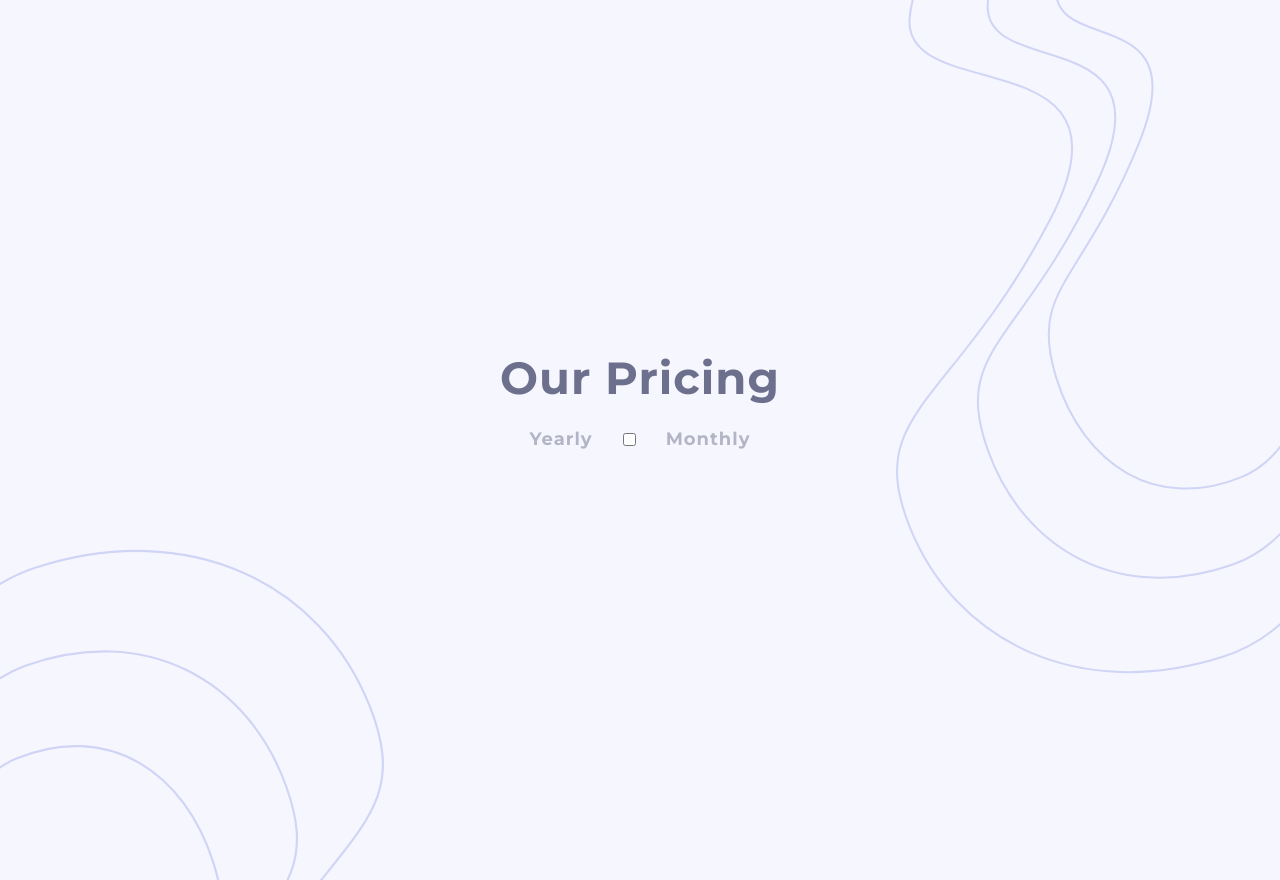
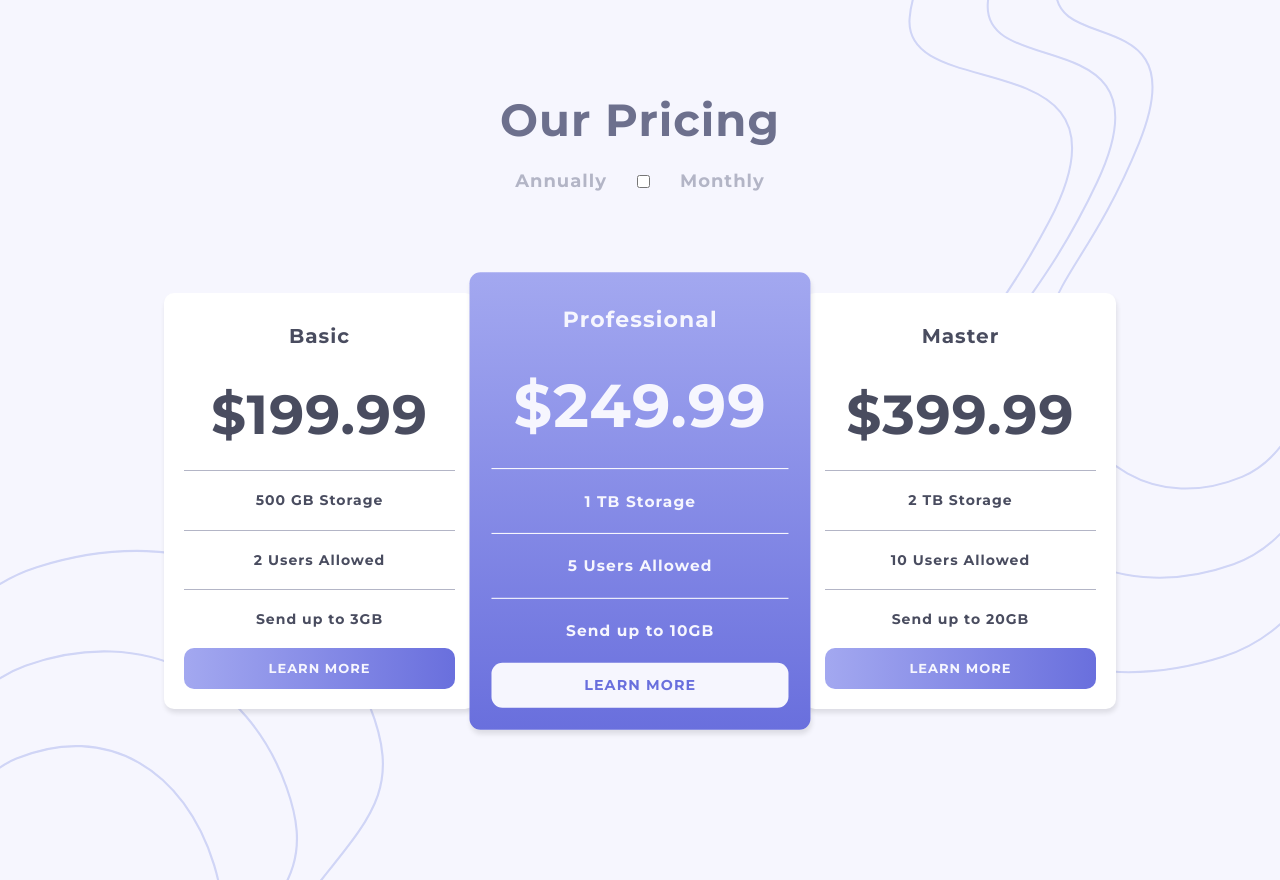
Before and after one commit to freetart/FEM-pricing-component-with-toggle, a website built with Parcel: page src/index.html in a window 1280 px wide. Built offline with nearby package versions, Linux system fonts and the light colour scheme.

Commit message:
created cards section

```diff
--- a/src/index.html
+++ b/src/index.html
@@ -21,11 +21,48 @@
     <header class="header">
       <h1 class="header__title">Our Pricing</h1>
       <div class="toggle">
-        <h5 class="toggle__option">Yearly</h5>
+        <h5 class="toggle__option">Annually</h5>
         <input class="toggle__input" type="checkbox" />
         <h5 class="toggle__option">Monthly</h5>
       </div>
     </header>
+
+    <!-- cards -->
+    <section class="cards">
+      <!-- single card -->
+      <article class="card">
+        <h4 class="card__plan">Basic</h4>
+        <h2 class="card__price">$199.99</h2>
+        <ul class="card__list">
+          <li class="card__item">500 GB Storage</li>
+          <li class="card__item">2 Users Allowed</li>
+          <li class="card__item">Send up to 3GB</li>
+          <a href="#!" class="btn btn--secondary">Learn More</a>
+        </ul>
+      </article>
+      <!-- single card -->
+      <article class="card card--primary">
+        <h4 class="card__plan">Professional</h4>
+        <h2 class="card__price">$249.99</h2>
+        <ul class="card__list">
+          <li class="card__item">1 TB Storage</li>
+          <li class="card__item">5 Users Allowed</li>
+          <li class="card__item">Send up to 10GB</li>
+          <a href="#!" class="btn btn--primary">Learn More</a>
+        </ul>
+      </article>
+      <!-- single card -->
+      <article class="card">
+        <h4 class="card__plan">Master</h4>
+        <h2 class="card__price">$399.99</h2>
+        <ul class="card__list">
+          <li class="card__item">2 TB Storage</li>
+          <li class="card__item">10 Users Allowed</li>
+          <li class="card__item">Send up to 20GB</li>
+          <a href="#!" class="btn btn--secondary">Learn More</a>
+        </ul>
+      </article>
+    </section>
     <script src="./js/main.js"></script>
   </body>
 </html>
--- a/src/scss/components/_components.scss
+++ b/src/scss/components/_components.scss
@@ -14,3 +14,82 @@
     font-size: size(sm);
   }
 }
+
+// card
+.card {
+  color: color(black);
+  background-color: color(white);
+  padding: 2rem;
+  text-align: center;
+  position: relative;
+  z-index: 2;
+  box-shadow: 0.1rem 0.4rem 0.5rem rgba(0, 0, 0, 0.1);
+  border-radius: 1rem;
+
+  &--primary {
+    background: linear-gradient(color(gradientOne), color(gradientTwo));
+    color: color(white);
+    transform: scale(1.1);
+    z-index: 5;
+
+    .card__plan,
+    .card__price,
+    .card__item {
+      color: color(veryLightGrayishBlue);
+    }
+
+    .card__item {
+      border-top: 0.1rem solid color(veryLightGrayishBlue);
+    }
+  }
+
+  &__plan {
+    @include headingStyles;
+    color: color(darkGrayishBlue);
+    font-size: size(md);
+    padding: 1rem;
+  }
+
+  &__price {
+    @include headingStyles;
+    color: color(darkGrayishBlue);
+    font-size: size(xxl) + 2rem;
+    padding: 2rem;
+  }
+
+  &__item {
+    @include headingStyles;
+    color: color(darkGrayishBlue);
+    font-size: size(xs) - 0.2rem;
+    border-top: 0.1rem solid color(lightGrayishBlue);
+    padding: 2rem;
+  }
+}
+
+// buttons
+.btn {
+  @include headingStyles;
+  display: inline-block;
+  text-align: center;
+  border: 0;
+  outline: 0;
+  width: 100%;
+  padding: 1.2rem 2rem;
+  font-size: size(xxs);
+  border-radius: 1rem;
+  text-transform: uppercase;
+
+  &--primary {
+    background: color(veryLightGrayishBlue);
+    color: color(gradientTwo);
+  }
+
+  &--secondary {
+    background: linear-gradient(
+      to right,
+      color(gradientOne),
+      color(gradientTwo)
+    );
+    color: color(veryLightGrayishBlue);
+  }
+}
--- a/src/scss/layout/_layout.scss
+++ b/src/scss/layout/_layout.scss
@@ -20,6 +20,8 @@
 
 // header
 .header {
+  @include sectionSpacing;
+
   &__title {
     @include headingStyles;
     text-align: center;
@@ -28,3 +30,11 @@
     margin-bottom: 2rem;
   }
 }
+
+// cards
+.cards {
+  @include sectionSpacing;
+  display: grid;
+  grid-template-columns: repeat(3, 1fr);
+  gap: 1rem;
+}
```
Also changed, not shown: dist/index.html, 2 other files.
